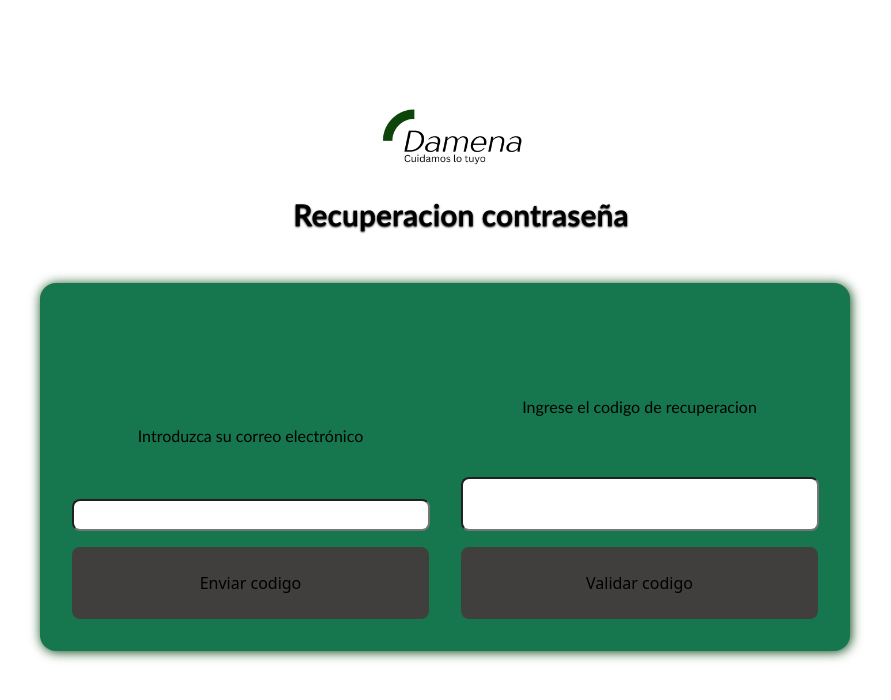
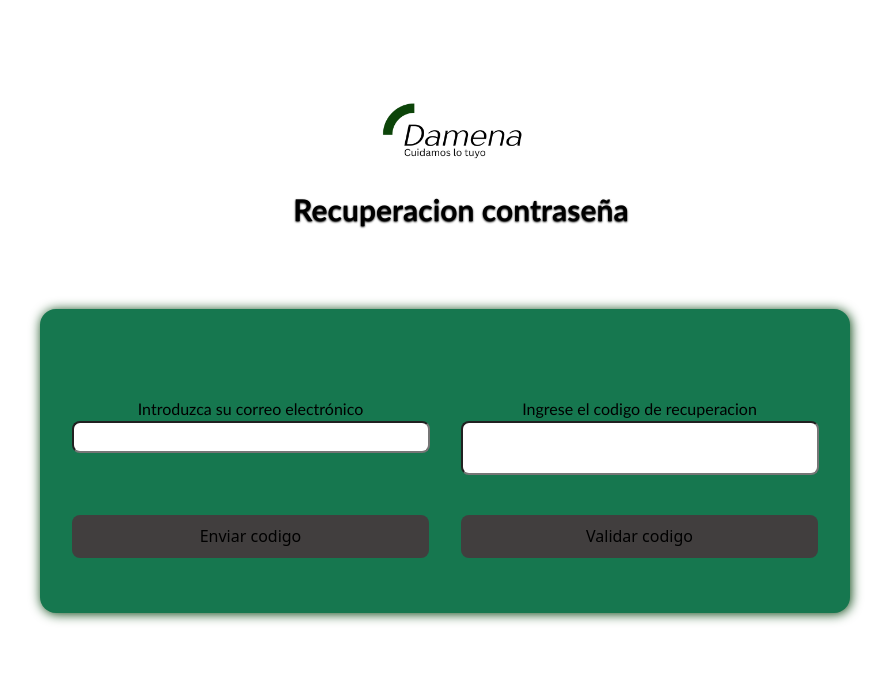
Before and after one commit to jimendezm/banco-damena, a React app in the folder frontend/: page /recuperacion in a window 1280 px wide. Shown: the top 700 px of the page, without its empty margins (195-1086 px from the left). Built offline with nearby package versions, Linux system fonts and the light colour scheme; the HTML template or start-up script is replaced by a standard one.

Commit message:
mejorando presentacion

```diff
--- a/frontend/src/pages/Recuperacion.css
+++ b/frontend/src/pages/Recuperacion.css
@@ -64,9 +64,10 @@ button:hover{
         align-items: center;
         place-items: center;
         background-color: rgb(255, 255, 255);
-        overflow: auto;
+        overflow: inherit;
     }
     #seccionRecuperacion{
+        height: 15rem;
         display: grid;
         grid-template-columns: repeat(2,1fr);
         padding: 2rem;
@@ -77,23 +78,27 @@ button:hover{
     #labelRecuperacion{
         grid-column-start: 2;
         grid-row-start: 1;
+        align-self: self-end;
+        margin-top: 0rem;
     }
     #textoCodigo{
-        align-self: end;
+
         grid-column-start: 2;
         width: 98%;
         grid-row-start: 2;
+
     }
     #botonValidacion{
         grid-column-start: 2;
         width: 100%;
         grid-row-start: 3;
+        align-self: self-start;
     }
 
     #textoEmailUsuario{
         grid-column-start: 1;
         grid-row-start: 2;
-        align-self: end;
+        align-self: self-start;
         width: 48%;
         justify-self: stretch;
         box-sizing: border-box;
@@ -102,11 +107,12 @@ button:hover{
     #botonEnviarCodigo{
         grid-column-start: 1;
         grid-row-start: 3;
+        align-self: self-start;
     }
     #labelCorreo{
         grid-column-start: 1;
         grid-row-start: 1;
-        align-self: end;
+        align-self: self-end;
     }
     #logoDamena{
         width: 9rem;
```
